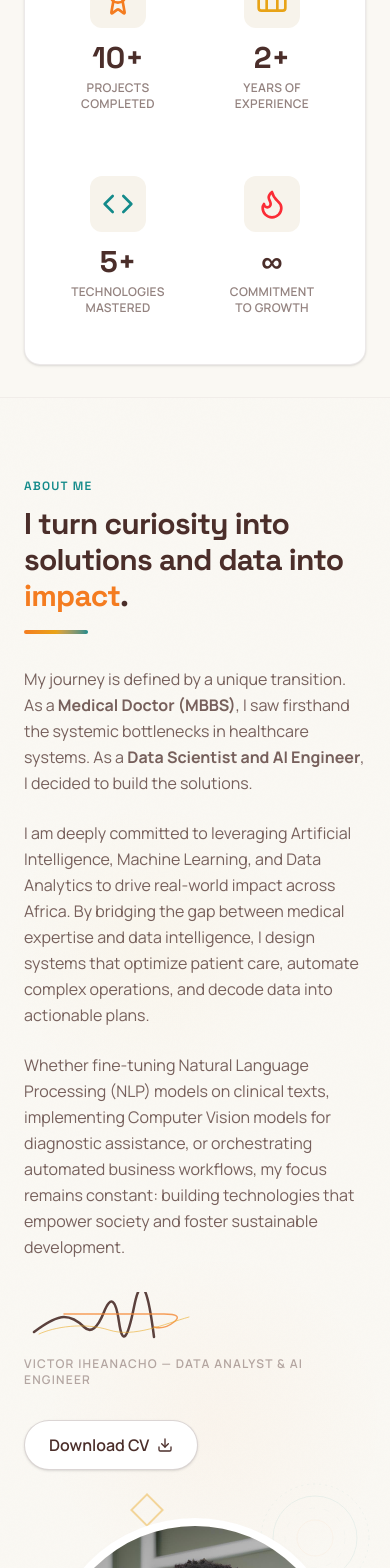
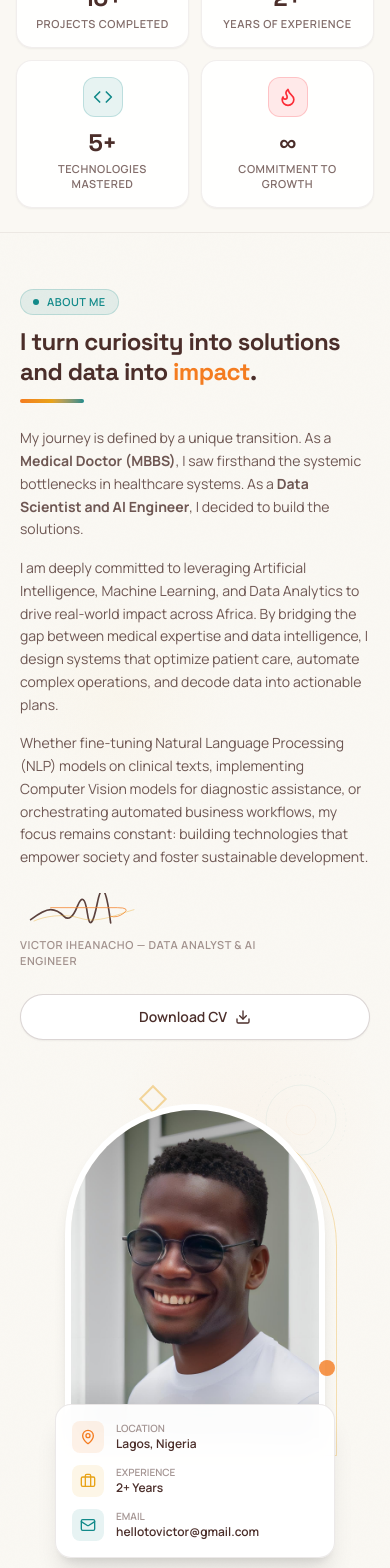
Before and after one commit to HiNacho/premium_portfolio, a Next.js app: page / in a window 390 px wide. Shown: the part 1160-2728 px from the top of the page. Built offline with nearby package versions, Linux system fonts and the light colour scheme.

Commit message:
feat(about-stats): enhance mobile layout, glassmorphic stat tiles, and responsive facts card

```diff
--- a/src/components/sections/About.tsx
+++ b/src/components/sections/About.tsx
@@ -3,36 +3,38 @@
 import React from 'react';
 import Image from 'next/image';
 import { motion } from 'framer-motion';
-import { MapPin, Briefcase, Mail, CheckCircle2, Download } from 'lucide-react';
+import { MapPin, Briefcase, Mail, Download } from 'lucide-react';
 import { CircularMotif } from '../ui/AfricanPattern';
 import { portfolioData } from '../../data/portfolioData';
 
 export const About: React.FC = () => {
-  const { name, email, location, experienceYears, resumeUrl } = portfolioData.personalInfo;
+  const { email, location, experienceYears, resumeUrl } = portfolioData.personalInfo;
 
   return (
-    <section id="about" className="relative py-20 md:py-28 overflow-hidden bg-grain bg-warm-white">
+    <section id="about" className="relative py-14 sm:py-20 md:py-28 overflow-hidden bg-grain bg-warm-white">
       {/* Decorative background elements */}
-      <div className="absolute top-1/4 left-0 w-[300px] h-[300px] bg-glow-gold opacity-50 pointer-events-none" />
-      <div className="absolute right-0 bottom-1/4 w-[350px] h-[350px] bg-glow-orange opacity-40 pointer-events-none" />
+      <div className="absolute top-1/4 left-0 w-[240px] sm:w-[300px] h-[240px] sm:h-[300px] bg-glow-gold opacity-50 pointer-events-none" />
+      <div className="absolute right-0 bottom-1/4 w-[280px] sm:w-[350px] h-[280px] sm:h-[350px] bg-glow-orange opacity-40 pointer-events-none" />
 
-      <div className="max-w-7xl mx-auto px-6 md:px-12 relative z-10">
-        <div className="grid grid-cols-1 lg:grid-cols-12 gap-12 lg:gap-16 items-center">
+      <div className="max-w-7xl mx-auto px-5 sm:px-6 md:px-12 relative z-10">
+        <div className="grid grid-cols-1 lg:grid-cols-12 gap-10 lg:gap-16 items-center">
 
           {/* Left Column - The Story */}
           <div className="lg:col-span-7 flex flex-col items-start">
-            <span className="font-heading text-xs font-semibold uppercase tracking-widest text-[#138A8A] mb-3">
-              About Me
-            </span>
-            <h2 className="font-heading text-3xl sm:text-4xl font-bold tracking-tight text-[#4B2E2A] mb-4">
+            <div className="inline-flex items-center gap-2 px-3 py-1 rounded-full bg-[#138A8A]/10 border border-[#138A8A]/20 text-[#138A8A] text-[11px] sm:text-xs font-semibold uppercase tracking-wider mb-3 sm:mb-4">
+              <span className="w-1.5 h-1.5 rounded-full bg-[#138A8A]" />
+              <span>About Me</span>
+            </div>
+
+            <h2 className="font-heading text-2xl sm:text-3xl md:text-4xl lg:text-[2.6rem] font-bold tracking-tight text-[#4B2E2A] leading-tight mb-3 sm:mb-4">
               I turn curiosity into solutions <br className="hidden sm:inline" />
               and data into <span className="text-[#F47C20]">impact</span>.
             </h2>
 
             {/* Custom geometric wavy divider line representing flow */}
-            <div className="w-16 h-1 bg-gradient-to-r from-[#F47C20] via-[#E8A317] to-[#138A8A] rounded-full mb-8" />
+            <div className="w-16 h-1 bg-gradient-to-r from-[#F47C20] via-[#E8A317] to-[#138A8A] rounded-full mb-6 sm:mb-8" />
 
-            <div className="font-sans text-base text-[#4B2E2A]/75 space-y-6 leading-relaxed mb-8 max-w-2xl">
+            <div className="font-sans text-[14px] sm:text-base text-[#4B2E2A]/80 space-y-4 sm:space-y-5 leading-relaxed mb-6 sm:mb-8 max-w-2xl">
               <p>
                 My journey is defined by a unique transition. As a <strong>Medical Doctor (MBBS)</strong>, I saw firsthand the systemic bottlenecks in healthcare systems. As a <strong>Data Scientist and AI Engineer</strong>, I decided to build the solutions.
               </p>
@@ -45,24 +47,24 @@ export const About: React.FC = () => {
             </div>
 
             {/* Handwritten Signature */}
-            <div className="mb-8">
+            <div className="mb-6 sm:mb-8 w-full max-w-[240px]">
               <svg
-                width="180"
-                height="60"
+                width="160"
+                height="50"
                 viewBox="0 0 180 60"
                 fill="none"
                 stroke="#4B2E2A"
                 strokeWidth="2.5"
                 strokeLinecap="round"
                 strokeLinejoin="round"
-                className="opacity-90"
+                className="opacity-90 w-auto h-10 sm:h-12"
               >
                 {/* Simulated elegant vector script signature path */}
                 <path d="M10,40 Q30,25 40,25 T60,35 T80,20 T95,30 T110,15 T130,45" />
                 <path d="M40,22 L140,22 Q160,22 150,30 T130,35" stroke="#F47C20" strokeWidth="1.5" opacity="0.8" />
                 <path d="M15,42 C30,35 60,30 85,38 C110,46 140,32 165,25" stroke="#E8A317" strokeWidth="1" opacity="0.6" />
               </svg>
-              <p className="text-xs font-semibold text-[#4B2E2A]/40 uppercase tracking-widest mt-1">
+              <p className="text-[11px] sm:text-xs font-semibold text-[#4B2E2A]/50 uppercase tracking-wider mt-1">
                 Victor Iheanacho &mdash; Data Analyst &amp; AI Engineer
               </p>
             </div>
@@ -70,24 +72,25 @@ export const About: React.FC = () => {
             <a
               href={resumeUrl}
               target="_blank"
-              className="inline-flex items-center gap-2 px-6 py-3 rounded-full border border-[#4B2E2A]/20 text-[#4B2E2A] hover:border-[#138A8A] hover:text-[#138A8A] font-semibold transition-all bg-white shadow-sm"
+              rel="noreferrer"
+              className="w-full sm:w-auto inline-flex items-center justify-center gap-2 px-6 py-3 rounded-full border border-[#4B2E2A]/20 text-[#4B2E2A] hover:border-[#138A8A] hover:text-[#138A8A] font-semibold text-sm sm:text-base transition-all bg-white shadow-xs group"
             >
-              Download CV
-              <Download size={16} />
+              <span>Download CV</span>
+              <Download size={16} className="transition-transform duration-200 group-hover:translate-y-0.5" />
             </a>
           </div>
 
           {/* Right Column - Arched Frame & Facts Overlay */}
-          <div className="lg:col-span-5 flex justify-center relative">
-            <div className="relative w-[300px] h-[400px] sm:w-[340px] sm:h-[450px]">
+          <div className="lg:col-span-5 flex flex-col items-center justify-center relative pt-6 sm:pt-10 lg:pt-0">
+            <div className="relative w-[260px] h-[340px] xs:w-[280px] xs:h-[370px] sm:w-[320px] sm:h-[420px]">
 
-              {/* Outer decorative items */}
-              <div className="absolute top-[-10%] right-[-10%] w-[120px] h-[120px] pointer-events-none opacity-40">
+              {/* Outer decorative circular motif */}
+              <div className="absolute top-[-10%] right-[-10%] w-[100px] sm:w-[120px] h-[100px] sm:h-[120px] pointer-events-none opacity-40">
                 <CircularMotif className="text-[#138A8A]" />
               </div>
 
               {/* Decorative Geometric Outline background border */}
-              <div className="absolute inset-0 border border-[#E8A317]/30 rounded-t-full translate-x-4 translate-y-4 pointer-events-none" />
+              <div className="absolute inset-0 border border-[#E8A317]/30 rounded-t-full translate-x-3 translate-y-3 sm:translate-x-4 sm:translate-y-4 pointer-events-none" />
 
               {/* Arched Picture Container */}
               <motion.div
@@ -95,63 +98,62 @@ export const About: React.FC = () => {
                 whileInView={{ opacity: 1, scale: 1 }}
                 viewport={{ once: true }}
                 transition={{ duration: 0.8 }}
-                className="w-full h-full rounded-t-full overflow-hidden border-8 border-white bg-light-sand shadow-lg relative z-10"
+                className="w-full h-full rounded-t-full overflow-hidden border-[6px] sm:border-8 border-white bg-light-sand shadow-lg relative z-10"
               >
                 <Image
                   src="/img/viktor_profile_pic.jpeg"
                   alt="Victor Iheanacho About Portrait"
                   fill
-                  sizes="(max-width: 768px) 300px, 340px"
+                  sizes="(max-width: 640px) 260px, (max-width: 768px) 300px, 340px"
                   className="object-cover object-top hover:scale-105 transition-transform duration-500"
                 />
               </motion.div>
 
-              {/* Overlapping Quick Facts Card */}
+              {/* Accent colored shapes floating around right section */}
+              <div className="absolute right-[-10px] bottom-[20%] w-4 h-4 sm:w-5 sm:h-5 bg-[#F47C20] rounded-full z-20 opacity-80" />
+              <div className="absolute left-[30%] top-[-15px] w-5 h-5 sm:w-6 sm:h-6 border-2 border-[#E8A317] rotate-45 z-0 opacity-40" />
+            </div>
+
+            {/* Facts Card - Responsive positioning on mobile & desktop */}
             <motion.div
-                initial={{ opacity: 0, x: 20 }}
-                whileInView={{ opacity: 1, x: 0 }}
+              initial={{ opacity: 0, y: 20 }}
+              whileInView={{ opacity: 1, y: 0 }}
               viewport={{ once: true }}
-                transition={{ duration: 0.6, delay: 0.3 }}
-                className="absolute bottom-[-5%] left-[-10%] sm:left-[-15%] right-[10%] bg-white/95 backdrop-blur-md border border-[#4B2E2A]/10 rounded-2xl p-6 shadow-xl z-20"
+              transition={{ duration: 0.6, delay: 0.2 }}
+              className="w-full max-w-[280px] xs:max-w-[300px] sm:max-w-[320px] -mt-10 sm:-mt-12 lg:absolute lg:bottom-[-5%] lg:left-[-10%] lg:right-[10%] bg-white/95 backdrop-blur-md border border-[#4B2E2A]/10 rounded-2xl p-4 sm:p-5 shadow-xl z-20 relative"
             >
-                <div className="flex flex-col gap-4 text-sm">
+              <div className="flex flex-col gap-3 sm:gap-4 text-xs sm:text-sm">
                 <div className="flex items-center gap-3">
-                    <div className="p-2 bg-[#FAF8F3] text-[#F47C20] rounded-lg">
-                      <MapPin size={18} />
+                  <div className="w-8 h-8 sm:w-9 sm:h-9 rounded-lg bg-[#F47C20]/10 text-[#F47C20] flex items-center justify-center shrink-0">
+                    <MapPin size={16} />
                   </div>
                   <div>
-                      <p className="text-xs text-[#4B2E2A]/50 font-semibold uppercase">Location</p>
+                    <p className="text-[10px] text-[#4B2E2A]/50 font-semibold uppercase">Location</p>
                     <p className="font-semibold text-[#4B2E2A]">{location}</p>
                   </div>
                 </div>
 
                 <div className="flex items-center gap-3">
-                    <div className="p-2 bg-[#FAF8F3] text-[#E8A317] rounded-lg">
-                      <Briefcase size={18} />
+                  <div className="w-8 h-8 sm:w-9 sm:h-9 rounded-lg bg-[#E8A317]/10 text-[#E8A317] flex items-center justify-center shrink-0">
+                    <Briefcase size={16} />
                   </div>
                   <div>
-                      <p className="text-xs text-[#4B2E2A]/50 font-semibold uppercase">Experience</p>
+                    <p className="text-[10px] text-[#4B2E2A]/50 font-semibold uppercase">Experience</p>
                     <p className="font-semibold text-[#4B2E2A]">{experienceYears} Years</p>
                   </div>
                 </div>
 
                 <div className="flex items-center gap-3">
-                    <div className="p-2 bg-[#FAF8F3] text-[#138A8A] rounded-lg">
-                      <Mail size={18} />
+                  <div className="w-8 h-8 sm:w-9 sm:h-9 rounded-lg bg-[#138A8A]/10 text-[#138A8A] flex items-center justify-center shrink-0">
+                    <Mail size={16} />
                   </div>
-                    <div>
-                      <p className="text-xs text-[#4B2E2A]/50 font-semibold uppercase">Email</p>
-                      <p className="font-semibold text-[#4B2E2A]">{email}</p>
+                  <div className="min-w-0 flex-1">
+                    <p className="text-[10px] text-[#4B2E2A]/50 font-semibold uppercase">Email</p>
+                    <p className="font-semibold text-[#4B2E2A] truncate">{email}</p>
                   </div>
                 </div>
               </div>
             </motion.div>
-
-              {/* Accent colored shapes floating around right section */}
-              <div className="absolute right-[-10px] bottom-[20%] w-5 h-5 bg-[#F47C20] rounded-full z-20 opacity-80" />
-              <div className="absolute left-[30%] top-[-20px] w-6 h-6 border-2 border-[#E8A317] rotate-45 z-0 opacity-40" />
-
-            </div>
           </div>
 
         </div>
--- a/src/components/sections/Stats.tsx
+++ b/src/components/sections/Stats.tsx
@@ -8,64 +8,71 @@ interface StatItem {
   icon: React.ReactNode;
   value: string;
   label: string;
+  bgTint: string;
   color: string;
 }
 
 export const Stats: React.FC = () => {
   const stats: StatItem[] = [
     {
-      icon: <Award className="w-8 h-8" />,
+      icon: <Award className="w-5 h-5 sm:w-6 sm:h-6" />,
       value: "10+",
       label: "Projects Completed",
+      bgTint: "bg-[#F47C20]/10 text-[#F47C20] border-[#F47C20]/20",
       color: "text-[#F47C20]"
     },
     {
-      icon: <Briefcase className="w-8 h-8" />,
+      icon: <Briefcase className="w-5 h-5 sm:w-6 sm:h-6" />,
       value: "2+",
       label: "Years of Experience",
+      bgTint: "bg-[#E8A317]/10 text-[#E8A317] border-[#E8A317]/20",
       color: "text-[#E8A317]"
     },
     {
-      icon: <Code className="w-8 h-8" />,
+      icon: <Code className="w-5 h-5 sm:w-6 sm:h-6" />,
       value: "5+",
       label: "Technologies Mastered",
+      bgTint: "bg-[#138A8A]/10 text-[#138A8A] border-[#138A8A]/20",
       color: "text-[#138A8A]"
     },
     {
-      icon: <Flame className="w-8 h-8" />,
+      icon: <Flame className="w-5 h-5 sm:w-6 sm:h-6" />,
       value: "∞",
       label: "Commitment to Growth",
+      bgTint: "bg-red-500/10 text-red-500 border-red-500/20",
       color: "text-red-500"
     }
   ];
 
   return (
-    <section className="w-full bg-[#FAF8F3] py-8 border-y border-[#4B2E2A]/5 relative z-20">
-      <div className="max-w-7xl mx-auto px-6 md:px-12">
+    <section className="w-full bg-[#FAF8F3] py-6 sm:py-8 md:py-10 border-y border-[#4B2E2A]/8 relative z-20">
+      <div className="max-w-7xl mx-auto px-4 sm:px-6 md:px-12">
         <motion.div
-          initial={{ opacity: 0, y: 30 }}
+          initial={{ opacity: 0, y: 20 }}
           whileInView={{ opacity: 1, y: 0 }}
-          viewport={{ once: true, margin: "-100px" }}
-          transition={{ duration: 0.8 }}
-          className="bg-white border border-[#4B2E2A]/10 rounded-2xl p-8 grid grid-cols-2 md:grid-cols-4 gap-8 shadow-sm relative overflow-hidden"
+          viewport={{ once: true, margin: "-50px" }}
+          transition={{ duration: 0.6, ease: [0.22, 1, 0.36, 1] }}
+          className="grid grid-cols-2 md:grid-cols-4 gap-3 sm:gap-4 md:gap-6"
         >
           {stats.map((stat, idx) => (
-            <div
+            <motion.div
               key={stat.label}
-              className={`flex flex-col items-center text-center p-4 ${
-                idx !== stats.length - 1 ? 'md:border-r border-[#4B2E2A]/10' : ''
-              }`}
+              initial={{ opacity: 0, y: 15 }}
+              whileInView={{ opacity: 1, y: 0 }}
+              viewport={{ once: true }}
+              transition={{ duration: 0.5, delay: idx * 0.08 }}
+              className="bg-white/90 backdrop-blur-xs border border-[#4B2E2A]/8 rounded-2xl p-4 sm:p-5 md:p-6 flex flex-col items-center text-center shadow-xs hover:shadow-md hover:border-[#F47C20]/30 transition-all duration-300 group"
             >
-              <div className={`${stat.color} mb-3 p-3 bg-light-sand rounded-xl`}>
+              <div className={`w-10 h-10 sm:w-12 sm:h-12 rounded-xl flex items-center justify-center border mb-2.5 sm:mb-3 group-hover:scale-110 transition-transform duration-300 ${stat.bgTint}`}>
                 {stat.icon}
               </div>
-              <span className="font-heading text-3xl md:text-4xl font-extrabold text-[#4B2E2A] mb-1">
+              <span className="font-heading text-2xl sm:text-3xl md:text-4xl font-extrabold text-[#4B2E2A] tracking-tight mb-0.5 sm:mb-1">
                 {stat.value}
               </span>
-              <span className="font-sans text-xs md:text-sm text-[#4B2E2A]/60 font-semibold tracking-wide uppercase">
+              <span className="font-sans text-[11px] sm:text-xs md:text-sm text-[#4B2E2A]/70 font-semibold tracking-wider uppercase leading-snug">
                 {stat.label}
               </span>
-            </div>
+            </motion.div>
           ))}
         </motion.div>
       </div>
```
Lines whose indentation alone changed are shown as unchanged.
